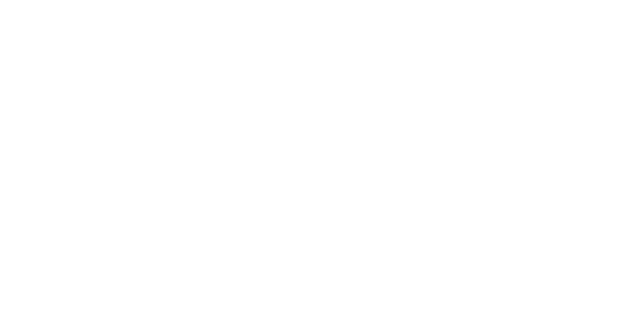
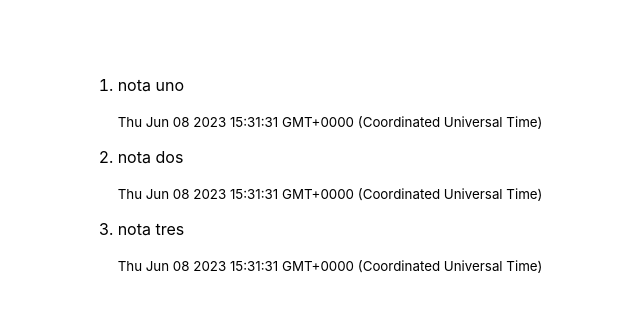
Before and after one commit to NicolasLLans/AppDeNotas, a React (Create React App) app: page / in a window 1280 px wide. Shown: the part 259-570 px from the top of the page, without its empty margins (330-970 px from the left). Built offline with nearby package versions, Linux system fonts and the light colour scheme.

Commit message:
cree el componente dlas notas

```diff
--- a/src/App.js
+++ b/src/App.js
@@ -1,19 +1,53 @@
 import './App.css';
 import FormNotas from './components/FormNotas';
+import { Note } from './components/Note';
 
+const mensaje = 'Hola Mundo desde variable'
+const notes = [
+  {
+    id: 1,
+    content: "nota uno",
+    date: Date(),
+    important: false
+  },
+  {
+    id: 2,
+    content: "nota dos",
+    date: Date(),
+    important: true
+  },
+  {
+    id: 3,
+    content: "nota tres",
+    date: Date(),
+    important: false
+  }
+]
 
 
 function App() {
-  const mensaje = 'Hola Mundo desde variable'
-
+  if (typeof notes === undefined || notes.length === 0) {
+    return "No tenemos notas que mostrar";
+  }
   return (
     <>
-      <div className="App">
+      <div className="App" key={22}>
         <h1>Notes by NicoDev</h1>
         {mensaje + ' evalucacion de jsx'}
-        <img src='' />
       </div>
       <FormNotas />
+      <ol>
+        {
+          notes.map((note) => (
+            <Note
+              key={note.id}
+              id={note.id}
+              content={note.content}
+              date={note.date}
+            />
+          ))
+        }
+      </ol>
     </>
   );
 }
--- /dev/null
+++ b/src/components/Note.js
@@ -0,0 +1,8 @@
+export const Note = ({ id, content, date }) => {
+      return <li>
+        <p>{content}</p>
+        <small>
+          <time>{date}</time>
+        </small>
+      </li>
+    }
```
